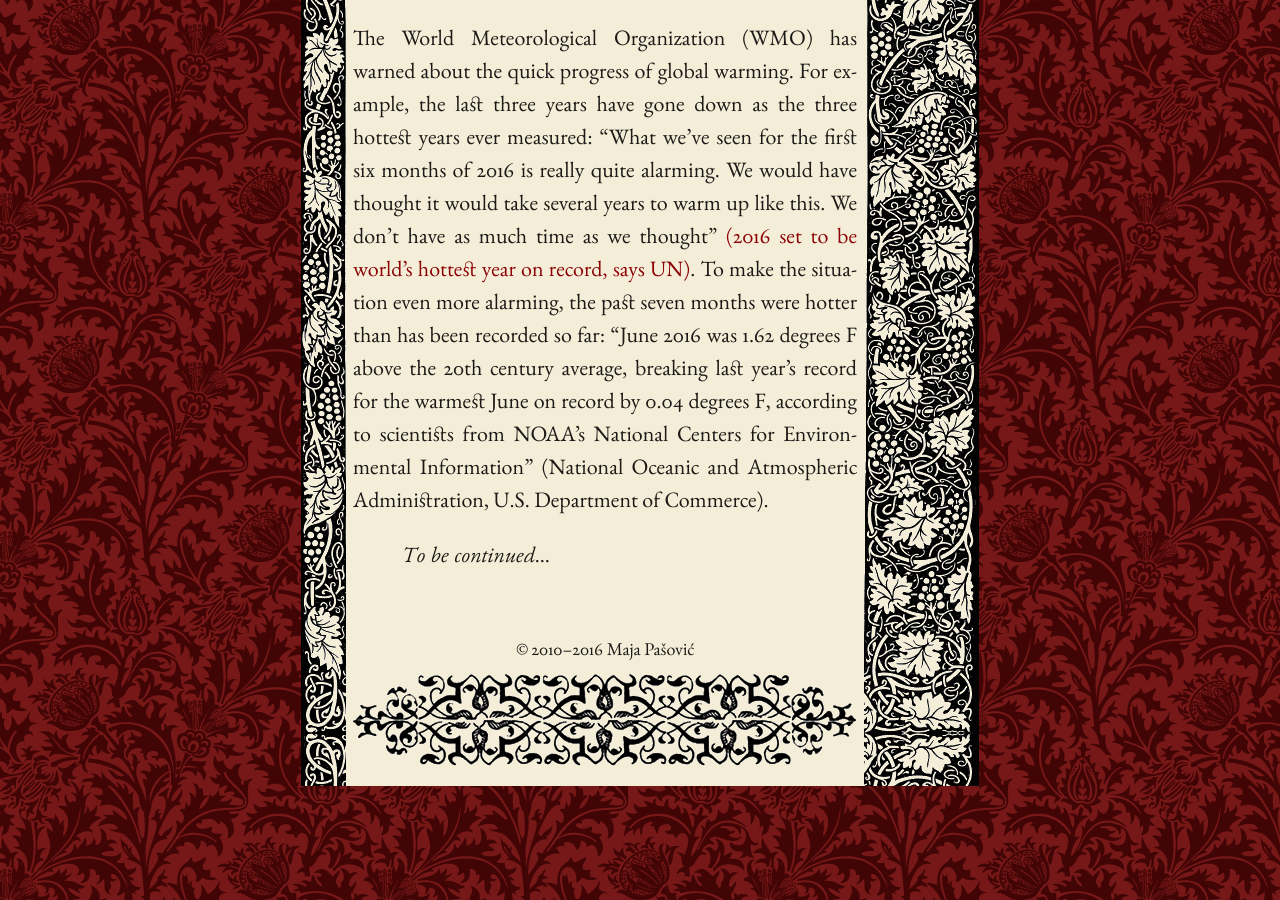
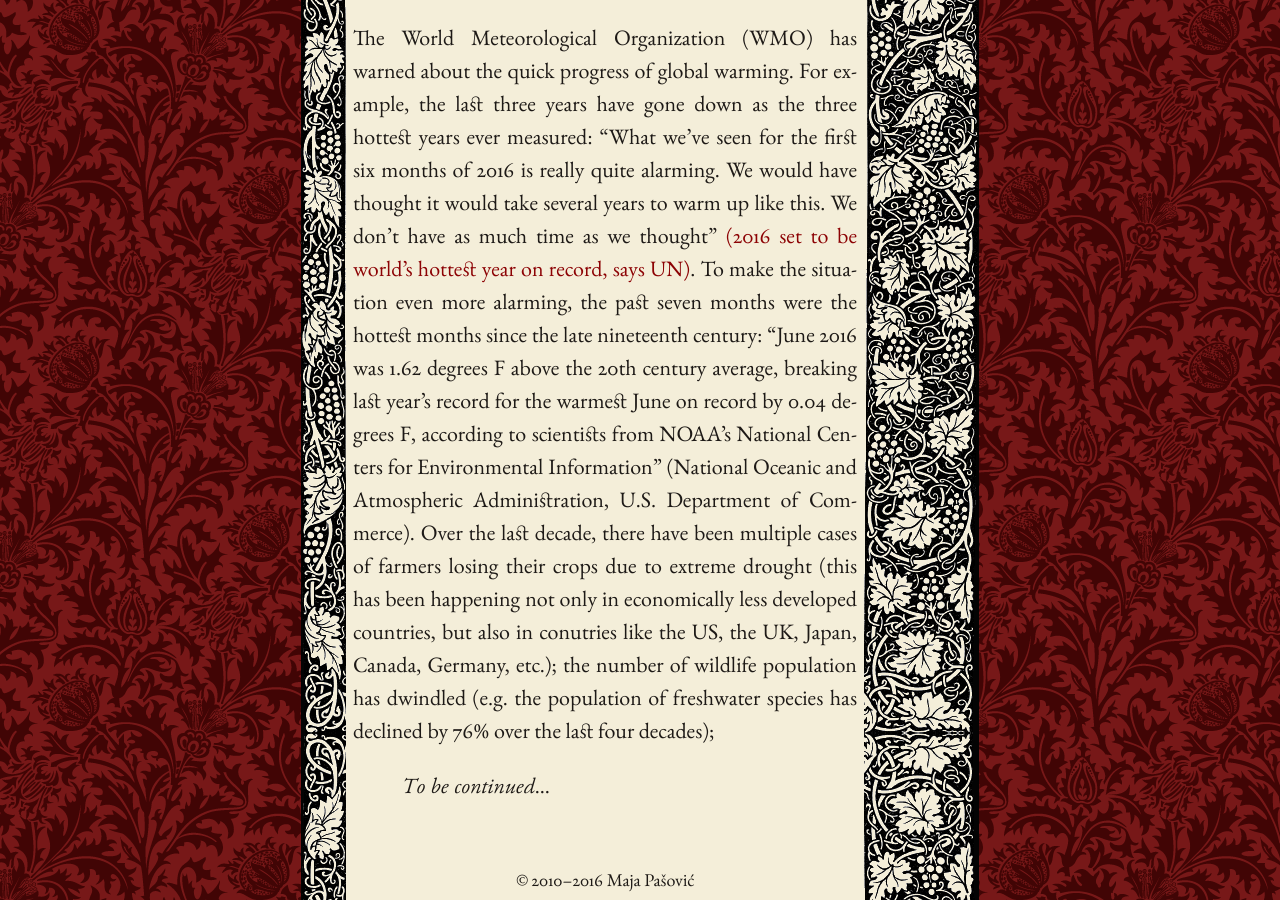
Before and after one commit to mpasovic/majapasovic.org, a Jekyll site: the page built from _posts/2016-08-29--baked-new-world-how-determined-are-we-to-survive-the-climate-crisis.md, in a window 1280 px wide and 900 px high, scrolled down 3215 px. Built offline with Jekyll 4.4.1, drawn with Linux system fonts in a browser that asks for light colours; nearby versions of some CDN libraries.

Commit message:
Updated 2016-08-29--baked-new-world-how-determined-are-we-to-survive-the-climate-crisis.md

```diff
--- a/_posts/2016-08-29--baked-new-world-how-determined-are-we-to-survive-the-climate-crisis.md
+++ b/_posts/2016-08-29--baked-new-world-how-determined-are-we-to-survive-the-climate-crisis.md
@@ -15,6 +15,6 @@
 Sounds ambitious, right? What are the odds that the targets set by certain countries can be realized in due time? Can the preservation of environment and the elimination of poverty and hunger become the things that will actually unify world governments and their leaders? In other words, is the general human population willing to put aside their differences, as well as the possible sources of antagonism, in order to provide a healthy and sustainable environment for posterity? Even though it has been almost a year now since the Paris climate change agreement, many of the world's nations that had pledged to ratify the Agreement and pass it into their laws have not done so yet. So far, it seems that the only nations to actually care about acting promptly on this matter are small island states that have largely been affected by global warming over the last few decades. To lessen the effects of possible climate crisis, and to save the planet by shifting from fossil fuels to green energy by 2100 (which is expected to limit the global warming below 2 degrees Celsius above the pre-industrial levels), governments ought to incorporate drastic measures into their sustainability programs. Planet Earth has no time left to waste, and our efforts to preserve it are more pertinent than ever.
 
 *****
-The World Meteorological Organization (WMO) has warned about the quick progress of global warming. For example, the last three years have gone down as the three hottest years ever measured: "What we’ve seen for the first six months of 2016 is really quite alarming. We would have thought it would take several years to warm up like this. We don’t have as much time as we thought" [(2016 set to be world's hottest year on record, says UN)](https://www.theguardian.com/environment/2016/jul/21/2016-worlds-hottest-year-on-record-un-wmo). To make the situation even more alarming, the past seven months were hotter than has been recorded so far: "June 2016 was 1.62 degrees F above the 20th century average, breaking last year’s record for the warmest June on record by 0.04 degrees F, according to scientists from NOAA’s National Centers for Environmental Information" (National Oceanic and Atmospheric Administration, U.S. Department of Commerce).
+The World Meteorological Organization (WMO) has warned about the quick progress of global warming. For example, the last three years have gone down as the three hottest years ever measured: "What we’ve seen for the first six months of 2016 is really quite alarming. We would have thought it would take several years to warm up like this. We don’t have as much time as we thought" [(2016 set to be world's hottest year on record, says UN)](https://www.theguardian.com/environment/2016/jul/21/2016-worlds-hottest-year-on-record-un-wmo). To make the situation even more alarming, the past seven months were the hottest months since the late nineteenth century: "June 2016 was 1.62 degrees F above the 20th century average, breaking last year’s record for the warmest June on record by 0.04 degrees F, according to scientists from NOAA’s National Centers for Environmental Information" (National Oceanic and Atmospheric Administration, U.S. Department of Commerce). Over the last decade, there have been multiple cases of farmers losing their crops due to extreme drought (this has been happening not only in economically less developed countries, but also in conutries like the US, the UK, Japan, Canada, Germany, etc.); the number of wildlife population has dwindled (e.g. the population of freshwater species has declined by 76% over the last four decades);
 
 *To be continued*...
```
